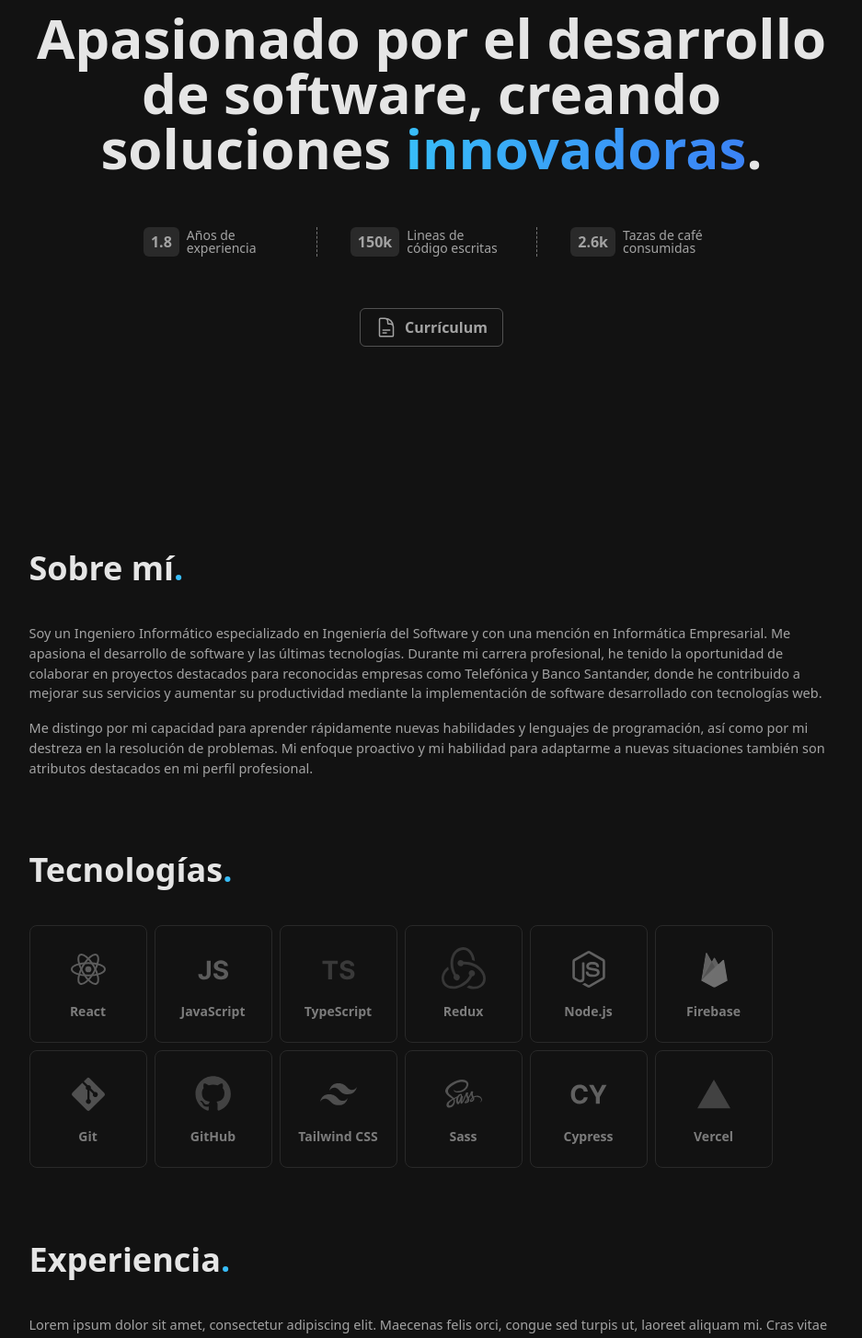
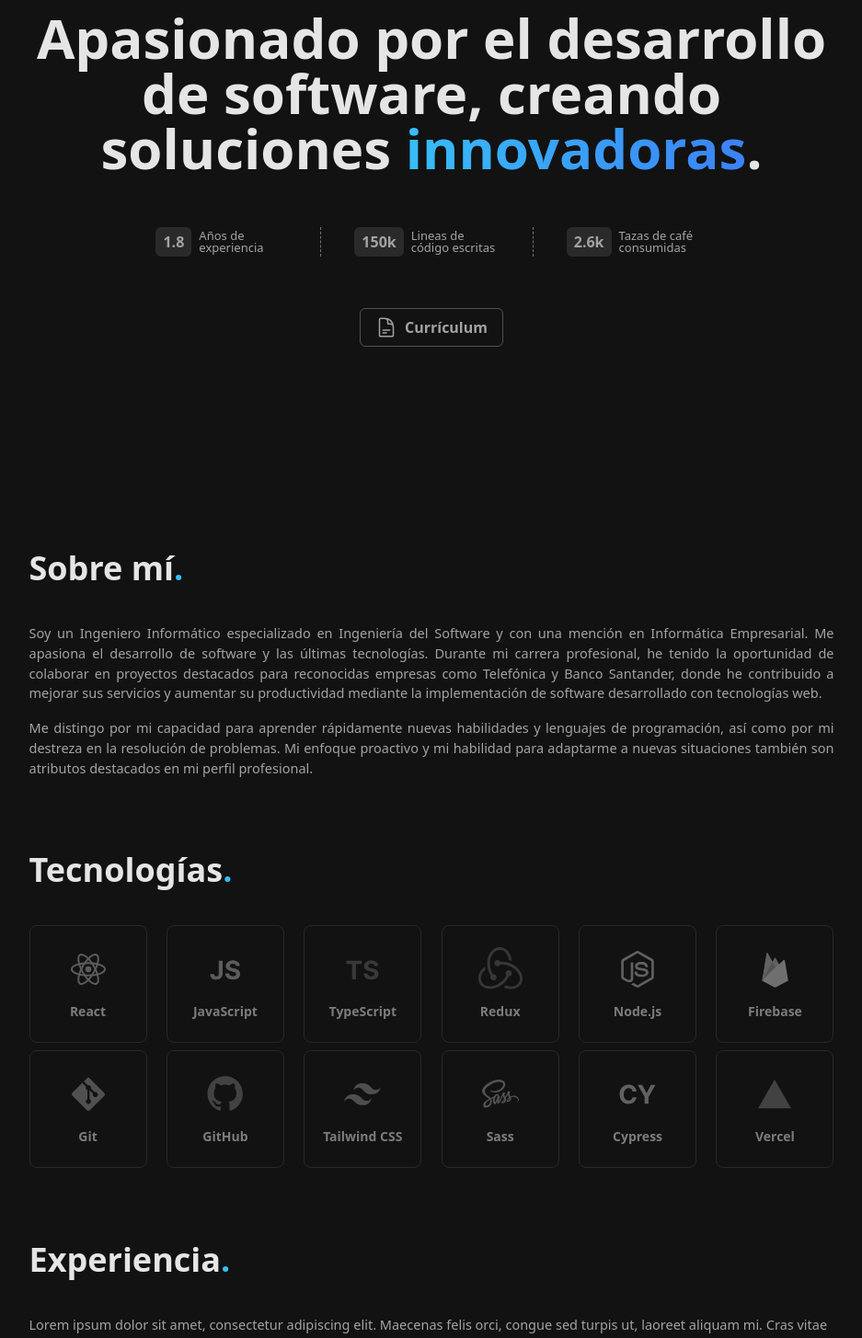
Before and after one commit to javiermrtnez/portfolio, a React (Vite) app: page / in a window 1280 px wide. Shown: the part 282-1737 px from the top of the page at 92% size, without its empty margins (171-1108 px from the left). Built offline with nearby package versions, Linux system fonts and the light colour scheme; a web font is replaced by a local one.

Commit message:
style: some style modifications

```diff
--- a/src/App.tsx
+++ b/src/App.tsx
@@ -62,10 +62,10 @@ function App() {
 
           <ul className='flex items-center justify-center text-neutral-400'>
             {INFO.map(({ title, value }) => (
-              <li className='flex after:border-r after:h-8 after:border-dashed after:border-neutral-500 after:mx-2 sm:after:mx-9 after:my-auto after:last:content-none'>
-                <div className='flex flex-col gap-2 items-center sm:flex-row text-neutral-400'>
+              <li className='flex after:border-r after:h-8 after:border-dashed after:border-neutral-500 after:mx-2 md:after:mx-9 after:my-auto after:last:content-none'>
+                <div className='flex flex-col gap-2 items-center md:flex-row text-neutral-400'>
                   <div className='py-1 px-2 font-bold bg-white/10 rounded-md'>{value}</div>
-                  <p className='text-sm leading-none text-center w-[105px] sm:text-left'>{title}</p>
+                  <p className='text-[13px] leading-none text-center w-24 md:text-left'>{title}</p>
                 </div>
               </li>
             ))}
@@ -82,7 +82,7 @@ function App() {
         </section>
 
         <Section id={SECTIONS_IDS.ABOUT_ME} title={SECTIONS_NAMES.ABOUT_ME}>
-          <div className='flex flex-col gap-4 text-[14.5px] text-neutral-400'>
+          <div className='flex flex-col gap-4 text-[14.5px] text-neutral-400 text-justify'>
             <p>
               Soy un Ingeniero Informático especializado en Ingeniería del Software y con una
               mención en Informática Empresarial. Me apasiona el desarrollo de software y las
@@ -101,7 +101,7 @@ function App() {
         </Section>
 
         <Section id={SECTIONS_IDS.TECHNOLOGIES} title={SECTIONS_NAMES.TECHNOLOGIES}>
-          <div className='flex gap-2 flex-wrap'>
+          <div className='flex gap-2 justify-between flex-wrap'>
             {TECHNOLOGIES.map(({ name, icon, href }) => (
               <Technology name={name} icon={icon} href={href} />
             ))}
```
